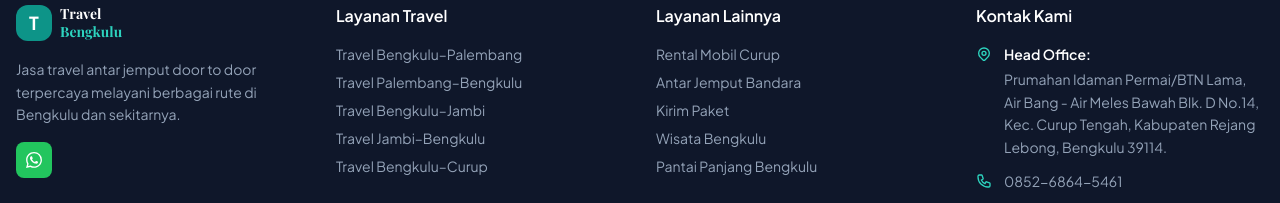
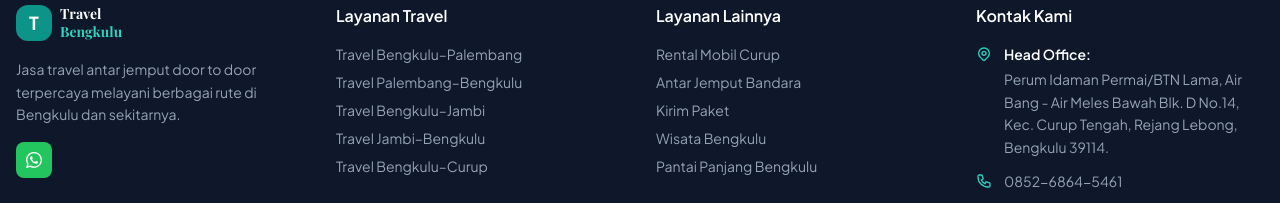
Before and after one commit to aspanrio-stack/Travel-bengkulu-V6, a Next.js app: page / in a window 1280 px wide. Shown: the part 3682-3885 px from the top of the page. Built offline with nearby package versions, Linux system fonts and the light colour scheme.

Commit message:
Update Footer.tsx

```diff
--- a/src/components/Footer.tsx
+++ b/src/components/Footer.tsx
@@ -79,7 +79,7 @@ export default function Footer() {
               <div>
                 <span className="block font-semibold text-white mb-1">Head Office:</span>
                 <span className="leading-relaxed">
-                  Prumahan Idaman Permai/BTN Lama, Air Bang - Air Meles Bawah Blk. D No.14, Kec. Curup Tengah, Kabupaten Rejang Lebong, Bengkulu 39114.
+                  Perum Idaman Permai/BTN Lama, Air Bang - Air Meles Bawah Blk. D No.14, Kec. Curup Tengah, Rejang Lebong, Bengkulu 39114.
                 </span>
               </div>
             </li>
```
